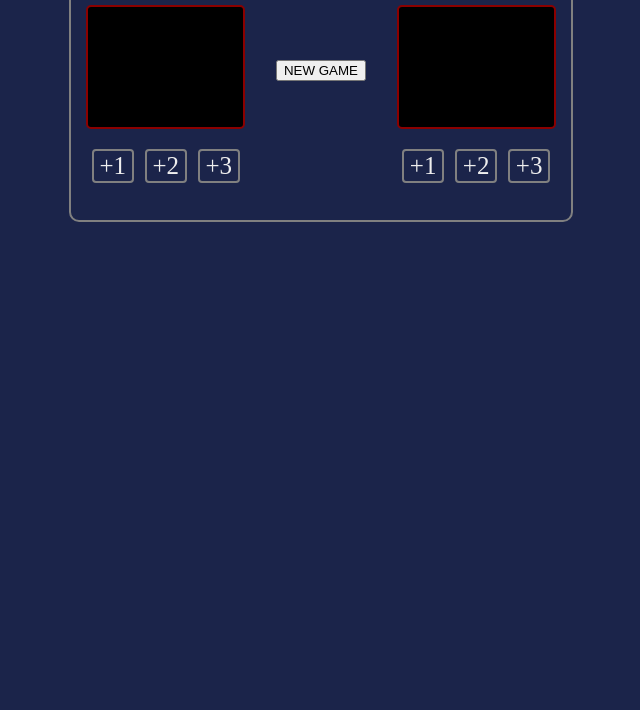
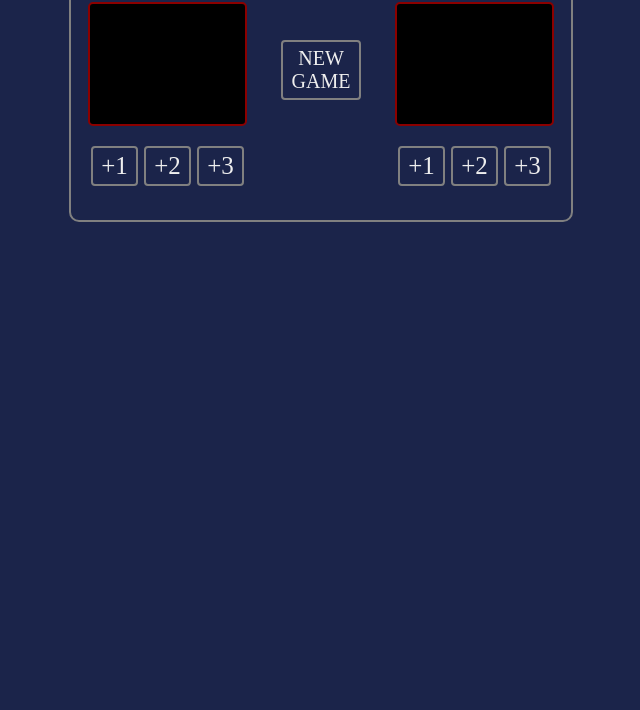
Before and after one commit to s7awh/scoreboard, a plain HTML site: page index.html in a window 1280 px wide. Shown: the part 90-800 px from the top of the page, without its empty margins (319-959 px from the left). Drawn offline with Linux system fonts and the light colour scheme; a web font is replaced by a local one.

Commit message:
added highlighting class

```diff
--- a/styles.css
+++ b/styles.css
@@ -58,4 +58,23 @@ h3 {
     color: #EEEEEE;
     border: 2px solid grey;
     border-radius:  4px;
+    padding: 4px 8px;
 }
+
+.reset {
+    font-family: "Iceland", serif;
+    font-weight: 100;
+    font-style: normal;
+    font-size: 20px;
+    background-color: #1B244A;
+    color: #EEEEEE;
+    border: 2px solid grey;
+    border-radius:  4px;
+    text-wrap: wrap;
+    width: 80px;
+    padding: 5px;
+}
+
+.highlight {
+    border: 2px solid lightgreen;
+}
```
